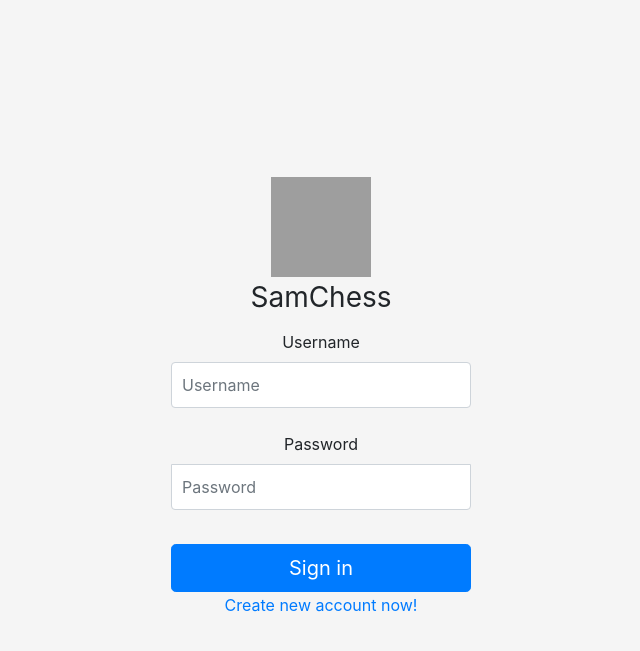
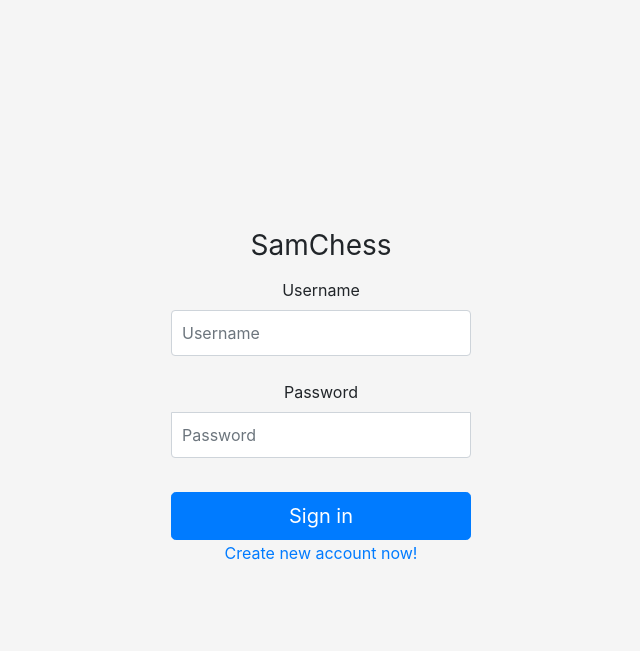
Before and after one commit to samaponghosh/SamChess, a Django app: page /accounts/login/ in a window 1280 px wide. Shown: the top 651 px of the page, without its empty margins (319-959 px from the left). Run offline with Django 3.2, Linux system fonts and the light colour scheme; some libraries are stand-ins or nearby versions; grey boxes are pictures that could not be loaded.

Commit message:
Baler commit no 2

```diff
--- a/ChessApp/templates/game.html
+++ b/ChessApp/templates/game.html
@@ -81,7 +81,7 @@
   var ws_scheme = window.location.protocol == "https:" ? "wss" : "ws";
   const ws_path = ws_scheme + '://' + window.location.host + "/game/" + {{game_id}};
   console.log("Connecting to " + ws_path);
-  const socket = new ReconnectingWebSocket(ws_path);
+  const socket = new WebSocket(ws_path);
   var board = null
   var game = new Chess()
   var $status = $('#status')
--- a/ChessApp/templates/registration/login.html
+++ b/ChessApp/templates/registration/login.html
@@ -78,7 +78,7 @@
   <body class="text-center">
     <form class="form-signin" method="post" action="{% url 'login' %}">
       {% csrf_token %}
-      <img class="mb-1" alt="" width="100" height="100" src="/static/chess.png">
+      {% comment %} <img class="mb-1" alt="" width="100" height="100" src="/static/chess.png"> {% endcomment %}
       <h1 class="h3 mb-3 font-weight-normal">SamChess</h1>
       {% if form.errors %}
         {% for field in form %}
```
